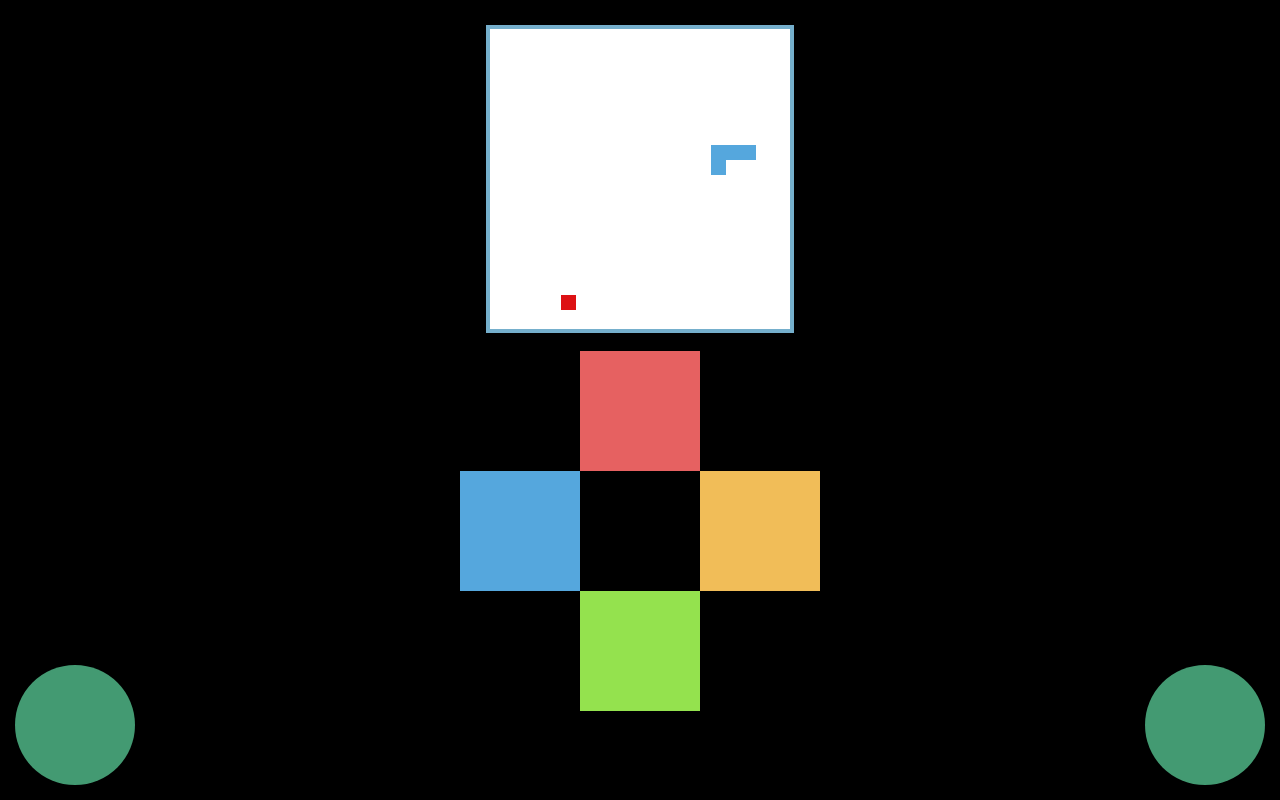
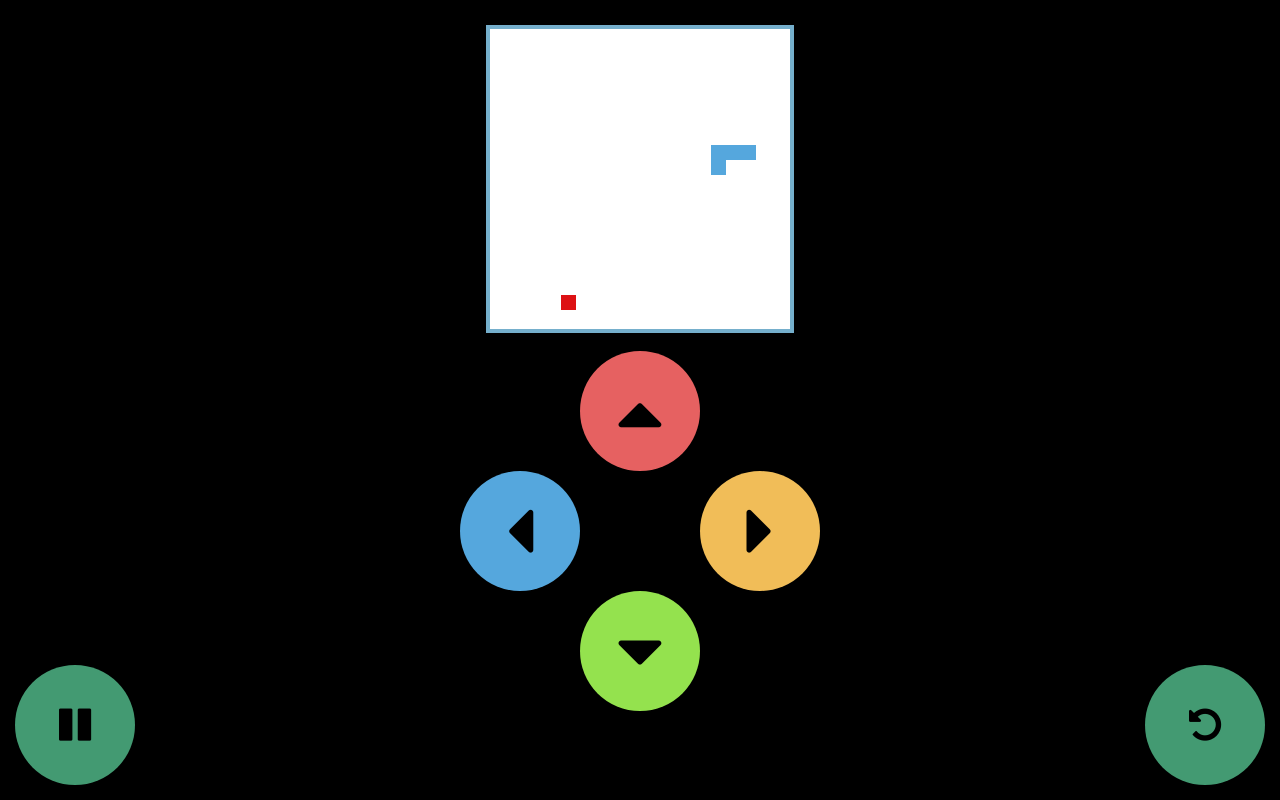
Before and after one commit to easonhuang123/greedysnake, a website built with webpack: page index.html in a window 1280 px wide. Built offline with nearby package versions, Linux system fonts and the light colour scheme.

Commit message:
键盘控制，icon

```diff
--- a/index.html
+++ b/index.html
@@ -10,15 +10,23 @@
 <body>
     <div id='snake-game'></div>
     <div class='snake-direction'>
-        <div class='snake-up'></div>
+        <button class='snake-up'>
+            <i class='fa fa-caret-up'></i>
+        </button>
         <div class='snake-middle'>
-            <div class='snake-left'></div><div class='snake-right'></div>
+            <button class='snake-left'>
+                <i class='fa fa-caret-left'></i>
+            </button><button class='snake-right'><i class='fa fa-caret-right'></i></button>
         </div>
-        <div class='snake-down'></div>
+        <button class='snake-down'><i class='fa fa-caret-down'></i></button>
 
     </div>
-    <button class='snake-trigger snake-btn'></button>
-    <button class='snake-start snake-btn'></button>
+    <button class='snake-trigger snake-btn'>
+        <i class="fa fa-pause" ></i>
+    </button>
+    <button class='snake-start snake-btn'>
+        <i class="fa fa-undo"></i>
+    </button>
     <p class='snake-score'>得分：<span id='score'>0</span></p>
 <script type="text/javascript" src="dist/bundle.js"></script></body>
 <script>
```
Also changed, not shown: dist/index.html (deleted).
